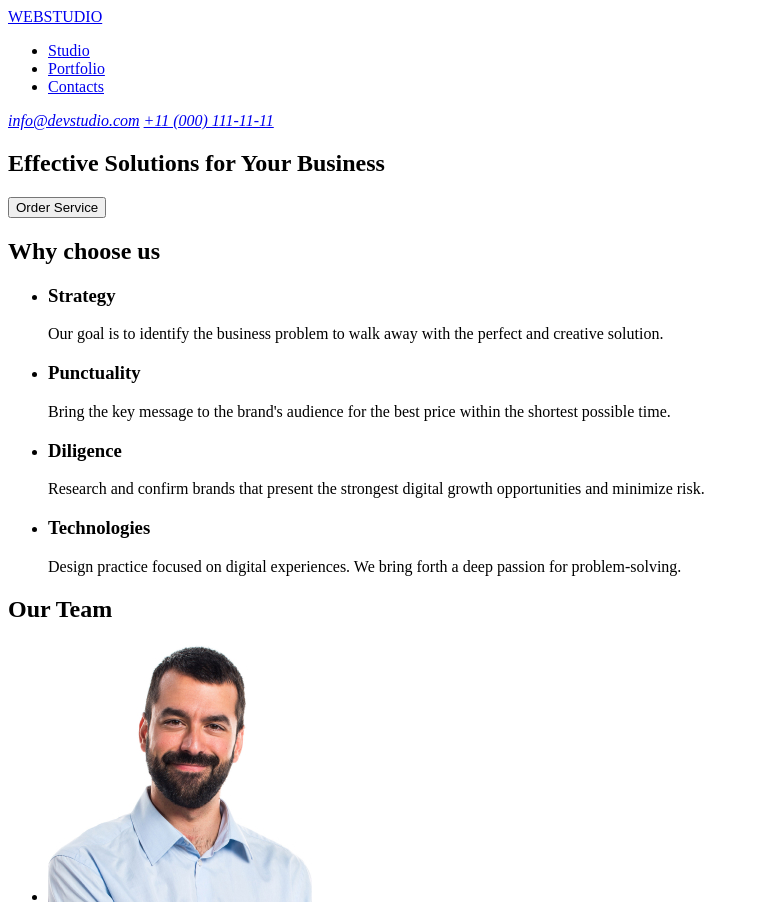
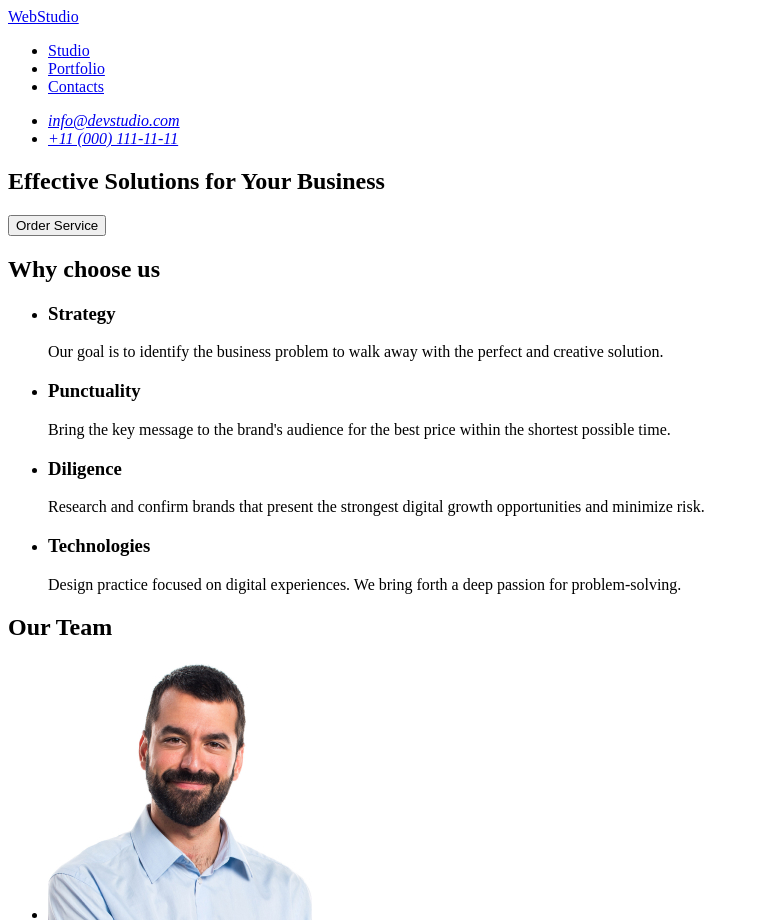
Before and after one commit to sofiachaikovska/goit-markup-hw-01, a plain HTML site: page index.html in a window 1280 px wide. Shown: the top 920 px of the page, without its empty margins (0-759 px from the left). Drawn offline with Linux system fonts and the light colour scheme.

Commit message:
Remove spaces

```diff
--- a/index.html
+++ b/index.html
@@ -8,7 +8,7 @@
   <body>
     <header>
       <nav>
-        <a href="./index.html">WEBSTUDIO</a>
+        <a href="./index.html">WebStudio</a>
         <ul>
           <li>
             <a href="#">Studio</a>
@@ -20,8 +20,10 @@
         </ul>
       </nav>
       <address>
-        <a href="mailto:info@devstudio.com">info@devstudio.com</a>
-        <a href="tel:+11(000)111-11-11">+11 (000) 111-11-11</a>
+        <ul>
+          <li><a href="mailto:info@devstudio.com">info@devstudio.com</a></li>
+          <li><a href="tel:+110001111111">+11 (000) 111-11-11</a></li>
+        </ul>
       </address>
     </header>
     <main>
@@ -106,7 +108,7 @@
       </section>
     </main>
     <footer>
-      <a href="./index.html">WEBSTUDIO</a>
+      <a href="./index.html">WebStudio</a>
       <p>
         Increase the flow of customers and sales for your business with digital
         marketing & growth solutions.
```
